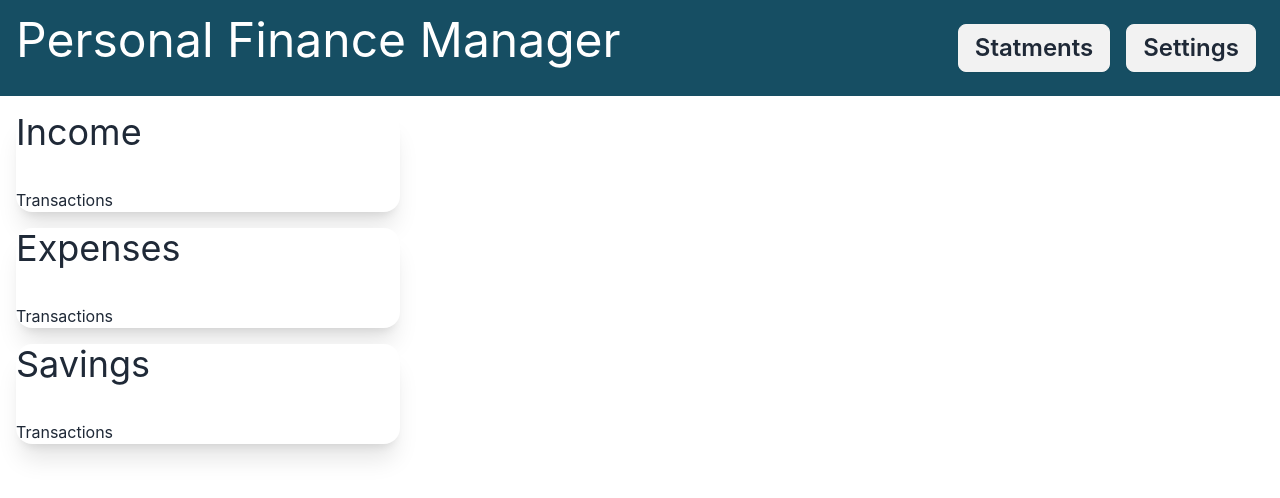
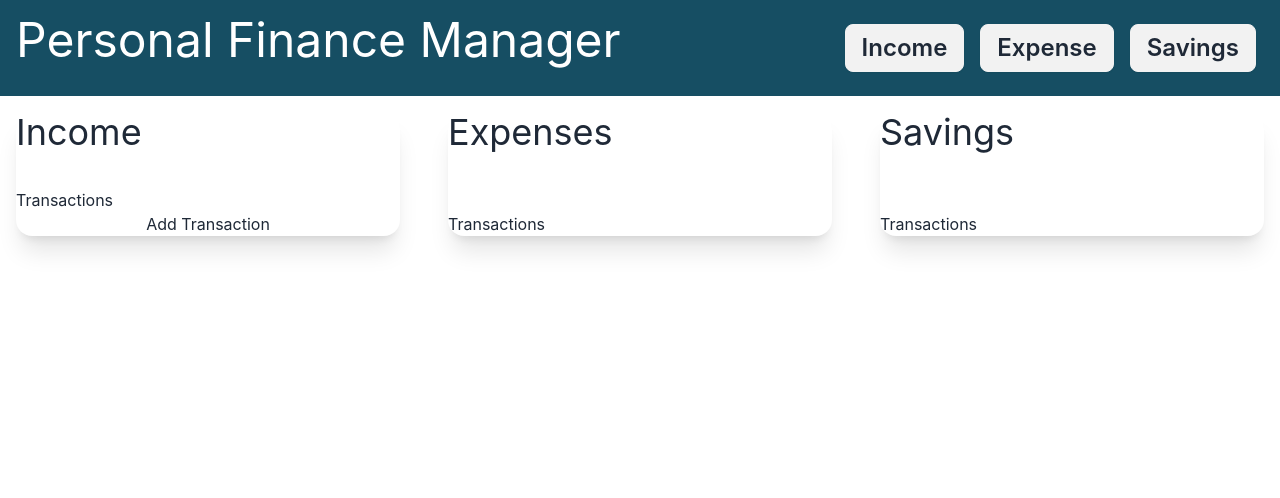
Before and after one commit to maaneesh/Finance-Tracker, a React (Vite) app: page / in a window 1280 px wide. Shown: the top 498 px of the page. Built offline with nearby package versions, Linux system fonts and the light colour scheme.

Commit message:
added ability to add new transaction

```diff
--- a/src/App.jsx
+++ b/src/App.jsx
@@ -1,35 +1,32 @@
-import React, { createContext, useContext, useState } from "react";
-import Category from "./components/categories";
+import React, { useState } from "react";
 import Header from "./components/header";
-import AddTransaction from "./components/addTransaction";
 import IncomeView from "./components/incomeView";
 import ExpenseView from "./components/expenseView";
 import SavingsView from "./components/savingsView";
-
-const moneyContext = createContext();
+import { MoneyProvider } from "./MoneyContext";
 
 function App() {
-  const [transactionsList, setTransactionsList] = useState([]);
+  // const [transactionsList, setTransactionsList] = useState([1, 2, 3, 4, 56]);
 
-  const addTransaction = (newTransaction) => {
-    console.log("addTransaction called");
-    setTransactionsList([...transactionsList, newTransaction]);
-  };
-  console.log(transactionsList);
+  // const addTransaction = (newTransaction) => {
+  //   console.log("addTransaction called");
+  //   setTransactionsList([...transactionsList, newTransaction]);
+  // };
+  // console.log(transactionsList);
 
   return (
     <>
       <Header />
-      <moneyContext.Provider value={{ transactionsList, addTransaction }}>
-        <div className="flex flex-col gap-4 md:flex-row md:justify-around"></div>
-        <IncomeView />
-        <ExpenseView />
-        <SavingsView />
-      </moneyContext.Provider>
+
+      <MoneyProvider>
+        <div className="flex flex-col gap-4 md:flex-row md:justify-around">
+          <IncomeView />
+          <ExpenseView />
+          <SavingsView />
+        </div>
+      </MoneyProvider>
     </>
   );
 }
 
 export default App;
-
-export { moneyContext };
--- a/src/FinanceContext.jsx
+++ /dev/null
@@ -1,3 +0,0 @@
-import { createContext } from "react";
-
-export const financeContext = createContext();
--- a/src/components/header.jsx
+++ b/src/components/header.jsx
@@ -7,8 +7,9 @@ function Header() {
         <h1>Personal Finance Manager</h1>
       </div>
       <div className="title flex  justify-end align-center">
-        <h2 className="btn text-2xl m-2">Statments</h2>
-        <h2 className="btn text-2xl m-2">Settings</h2>
+        <h2 className="btn text-2xl m-2">Income</h2>
+        <h2 className="btn text-2xl m-2">Expense</h2>
+        <h2 className="btn text-2xl m-2">Savings</h2>
       </div>
     </div>
   );
--- a/src/components/incomeView.jsx
+++ b/src/components/incomeView.jsx
@@ -1,6 +1,16 @@
-import React from "react";
+import React, { useContext } from "react";
+import { MoneyContext } from "../MoneyContext";
 
 function IncomeView() {
+  const { incomeTransactions, setIncomeTransactions } =
+    useContext(MoneyContext);
+
+  const addTransaction = () => {
+    setIncomeTransactions([...incomeTransactions, "New Transaction"]);
+  };
+
+  console.log(incomeTransactions);
+
   return (
     <div className="card card-compact m-4  bg-base-100 w-96 shadow-xl">
       <div className="card-title text-4xl font-normal">
@@ -8,7 +18,8 @@ function IncomeView() {
       </div>
       <div className="card-body font-normal"></div>
       <h2>Transactions</h2>
-      <p></p>
+      <p>{incomeTransactions}</p>
+      <button onClick={addTransaction}>Add Transaction</button>
     </div>
   );
 }
--- /dev/null
+++ b/src/moneyContext.jsx
@@ -0,0 +1,17 @@
+import { createContext, useState } from "react";
+
+const MoneyContext = createContext();
+
+const MoneyProvider = ({ children }) => {
+  const [incomeTransactions, setIncomeTransactions] = useState([]);
+
+  return (
+    <MoneyContext.Provider
+      value={{ incomeTransactions, setIncomeTransactions }}
+    >
+      {children}
+    </MoneyContext.Provider>
+  );
+};
+
+export { MoneyContext, MoneyProvider };
```
